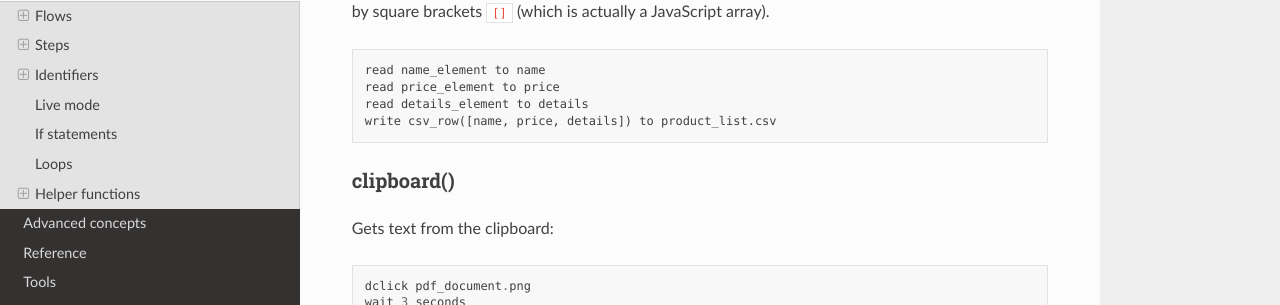
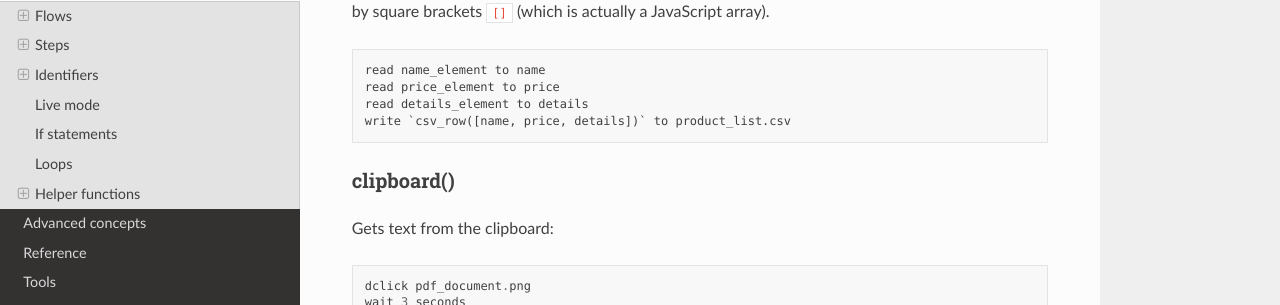
Before and after one commit to aisingapore/TagUI, a Sphinx documentation site: the page built from docs/main_concepts.rst, in a window 1280 px wide and 900 px high, scrolled down 8781 px. Shown: the part 197-502 px from the top of the window. Built offline with Sphinx 7.4.7 and the Read the Docs theme 2.0.0, drawn with Linux system fonts in a browser that asks for light colours.

Commit message:
docs: fixes example for csv_row to include backticks

```diff
--- a/docs/main_concepts.rst
+++ b/docs/main_concepts.rst
@@ -360,7 +360,7 @@ Turns some variables into csv text for writing to a csv file. It takes variables
   read name_element to name
   read price_element to price
   read details_element to details
-  write csv_row([name, price, details]) to product_list.csv
+  write `csv_row([name, price, details])` to product_list.csv
 
 
 clipboard()
--- a/docs/reference.rst
+++ b/docs/reference.rst
@@ -711,7 +711,7 @@ Formats an array for writing to csv file.
   read name_element to name
   read price_element to price
   read details_element to details
-  write csv_row([name, price, details]) to product_list.csv
+  write `csv_row([name, price, details])` to product_list.csv
 
 
 count()
```
